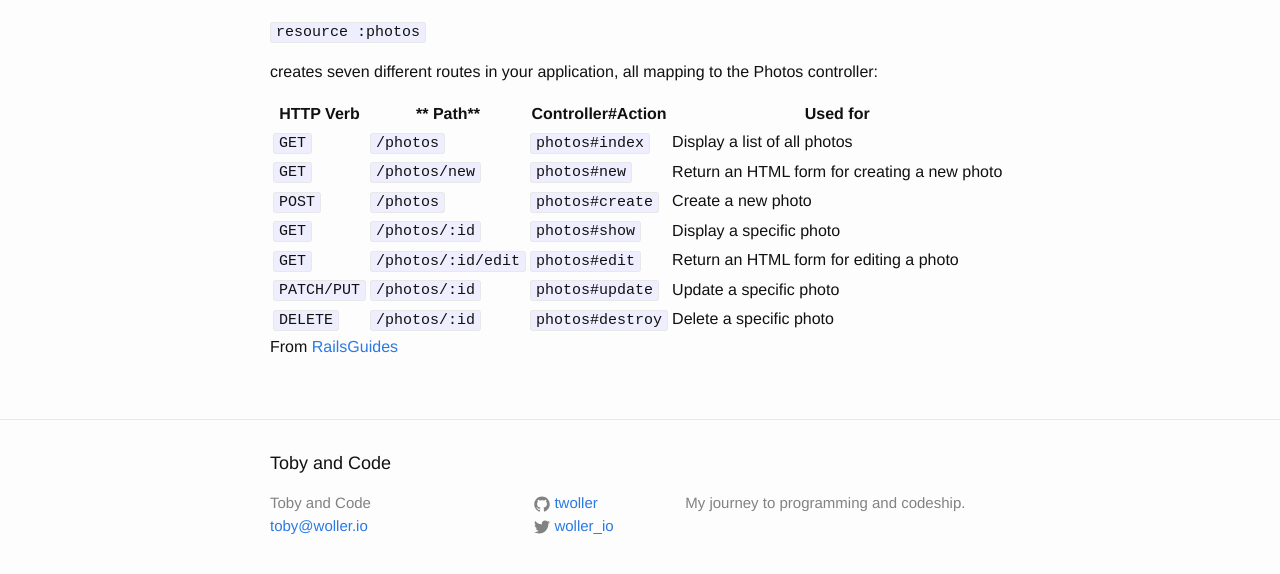
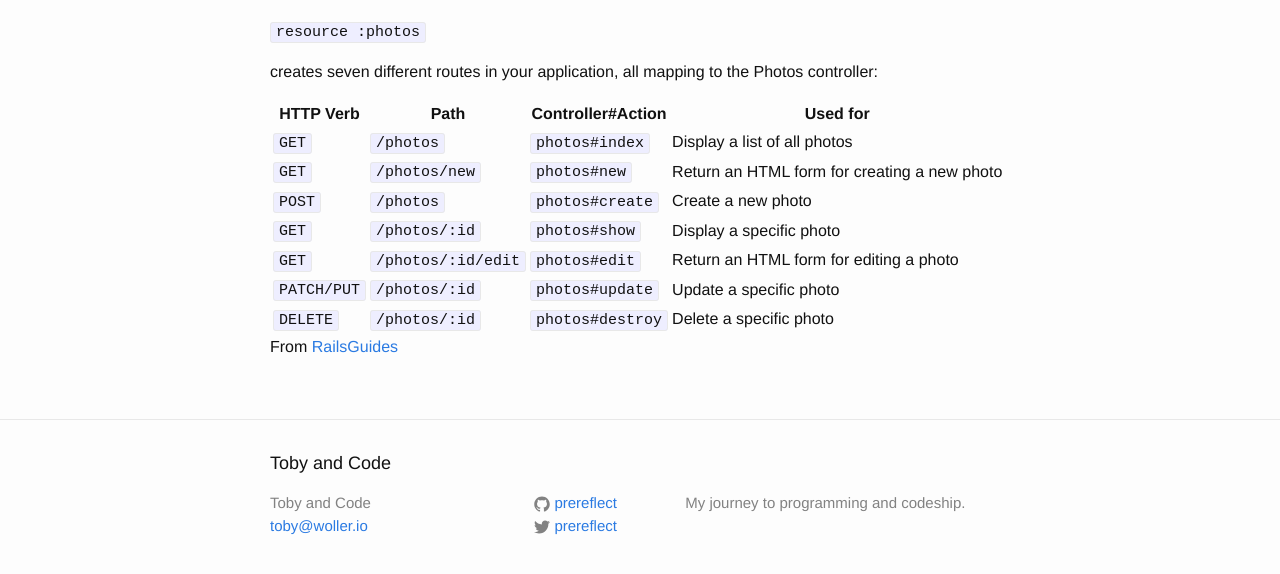
Before and after one commit to prereflect/prereflect.github.io, a Jekyll site: the page built from _posts/2015-01-24-resource-geocoder.markdown, in a window 1280 px wide. Shown: the part 220-794 px from the top of the page. Built offline with Jekyll 4.4.1, drawn with Linux system fonts in a browser that asks for light colours.

Commit message:
Change Twitter and Github to prereflect

```diff
--- a/_config.yml
+++ b/_config.yml
@@ -5,8 +5,8 @@ description: > # this means to ignore newlines until "baseurl:"
   My journey to programming and codeship.
 baseurl: "" # the subpath of your site, e.g. /blog/
 url: 'http://woller.io'  # the base hostname & protocol for your site
-twitter_username: woller_io
-github_username:  twoller
+twitter_username: prereflect
+github_username:  prereflect
 
 # Build settings
 markdown: kramdown
--- a/_posts/2015-01-24-resource-geocoder.markdown
+++ b/_posts/2015-01-24-resource-geocoder.markdown
@@ -12,14 +12,14 @@ Resourceful route **Memorize This**
 
 creates seven different routes in your application, all mapping to the Photos controller:
 
-|**HTTP Verb** |** Path**       | **Controller#Action** | **Used for**                                 |
-|------------- | ---------------| ----------------------| ---------------------------------------------|
-|`GET`           | `/photos`          | `photos#index`         | Display a list of all photos|
+|HTTP Verb       |Path                | Controller#Action      | Used for                                    |
+|  ------------- |     ---------------|  ----------------------| ------------------------------------------- |
+|`GET`           | `/photos`          | `photos#index`         | Display a list of all photos                |
 |`GET`           | `/photos/new`      | `photos#new`           | Return an HTML form for creating a new photo|
-|`POST`          | `/photos`          | `photos#create`        | Create a new photo|
-|`GET`           | `/photos/:id`      | `photos#show`          | Display a specific photo|
-|`GET`           | `/photos/:id/edit` | `photos#edit`          | Return an HTML form for editing a photo|
-|`PATCH/PUT`     | `/photos/:id`      | `photos#update`        | Update a specific photo|
-|`DELETE`        | `/photos/:id`      | `photos#destroy`       | Delete a specific photo|
+|`POST`          | `/photos`          | `photos#create`        | Create a new photo                          |
+|`GET`           | `/photos/:id`      | `photos#show`          | Display a specific photo                    |
+|`GET`           | `/photos/:id/edit` | `photos#edit`          | Return an HTML form for editing a photo     |
+|`PATCH/PUT`     | `/photos/:id`      | `photos#update`        | Update a specific photo                     |
+|`DELETE`        | `/photos/:id`      | `photos#destroy`       | Delete a specific photo                     |
 
 From [RailsGuides](http://guides.rubyonrails.org/routing.html#defining-multiple-resources-at-the-same-time)
```
Also changed, not shown: Gemfile.lock.
